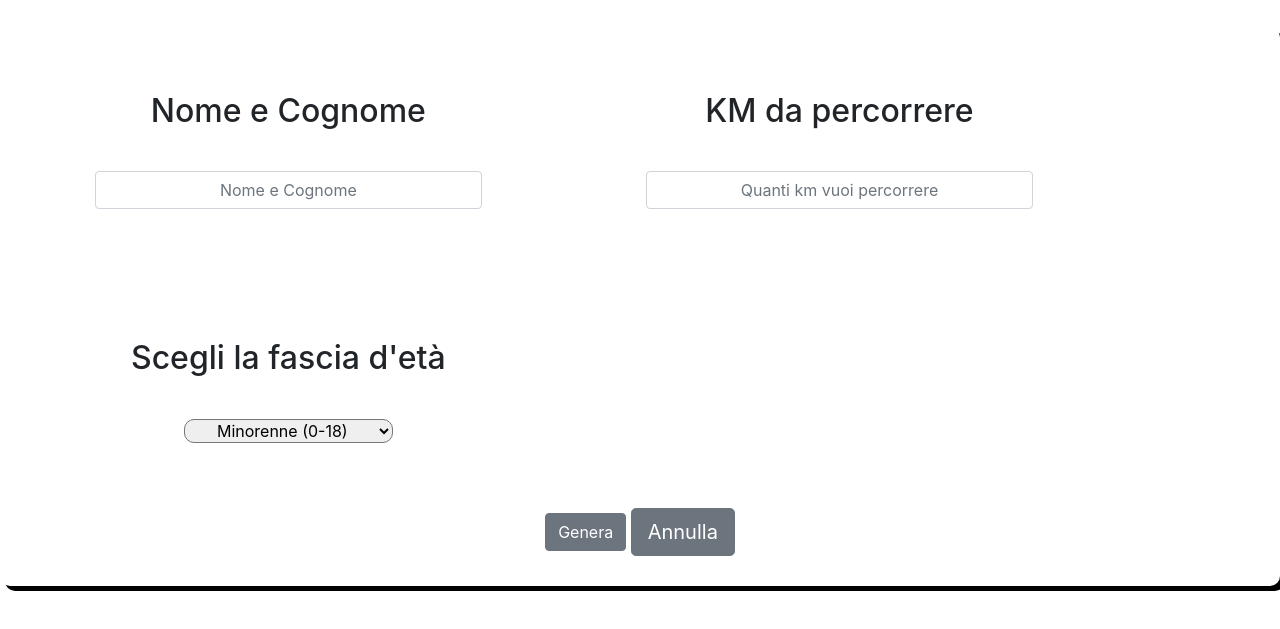
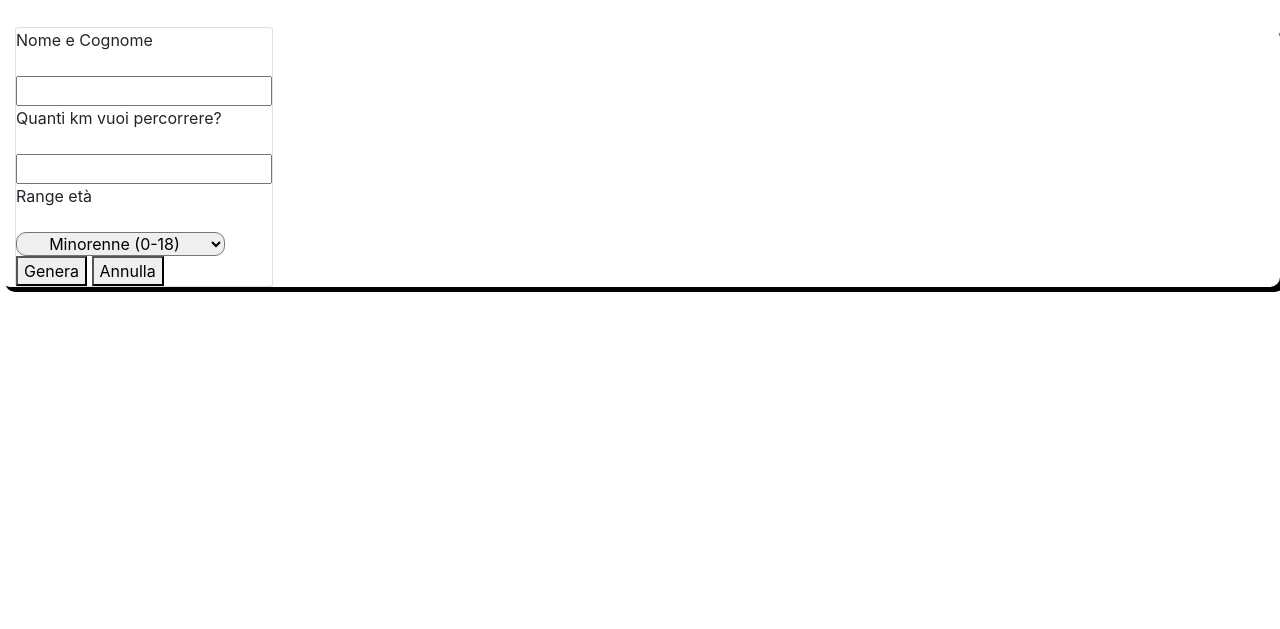
Before and after one commit to dumi994/js-biglietto-treno-form, a plain HTML site: page index.html in a window 1280 px wide. Shown: the part 111-740 px from the top of the page. Drawn offline with nearby package versions, Linux system fonts and the light colour scheme.

Commit message:
blocco!!!

```diff
--- a/index.html
+++ b/index.html
@@ -1,4 +1,3 @@
-
 <!DOCTYPE html>
 <html lang="en">
 <head>
@@ -22,30 +21,33 @@
 
     <!-- SEZIONE FORM -->
    <div class="col-12 container">
-       <form action="">
-       <div class="col-4 text-center">
-            <h2><label for="Nome e cognome">Nome e Cognome</label></h2>
-            <input type="text" class="form-control form_mio" id="nomeCognome" placeholder="Nome e Cognome">
+        <div class="card">
+            <!-- nome e cognome -->
+            <div class="form_group">
+                <p><label for="">Nome e Cognome</label></p>
+                <input type="text" name="name" id="name">
             </div>
-       <div class="col-4 text-center">
-            <h2><label for="distanza da percorrere">KM da percorrere</label></h2>
-            <input type="text" class="form-control form_mio" placeholder="Quanti km vuoi percorrere">
+                    <!-- fascia d'età -->
+            <div class="form_group">
+                <p><label for="">Quanti km vuoi percorrere?</label></p>
+                <input type="text" name="km" id="km" step="0.1">
             </div>
-       <div class="col-4 text-center">
-           <h2><label for="fascia d'eta">Scegli la fascia d'età</label></h2>
-           <select name="fascia d'età" class="form_mio" id="età">
+            <div class="form_group">
+                <p><label for="rangeEtà">Range età</label></p>
+                <select name="age_group" class="form_mio" id="age">
                     <option value="minorenne">Minorenne (0-18)</option>
                     <option value="18-65">Età compresa tra 18 e 65</option>
                     <option value="over 65">Sopra i 65 anni</option>
                 </select>
             </div>
-       <div class="col-12 centrato">
-            <form class="" action="">
-                <button type="submit" class="btn btn-secondary">Genera</button>
-                <button type="reset" class="btn btn-secondary btn-lg">Annulla</button>
-            </form>
+            <div class="bottoni">
+                <button id="generate_ticket_button">Genera</button>
+                <button id="cancel_ticket_button">Annulla</button>
             </div>
-       </form>
+        </div>
+    </div>
+
+
    </div>
     <!-- /SEZIONE FORM -->
 
@@ -59,3 +61,7 @@
     <script src="./assets/js/main.js"></script>
 </body>
 </html>
+
+<div class="container">
+
+</div>
```
Lines whose indentation alone changed are shown as unchanged.
